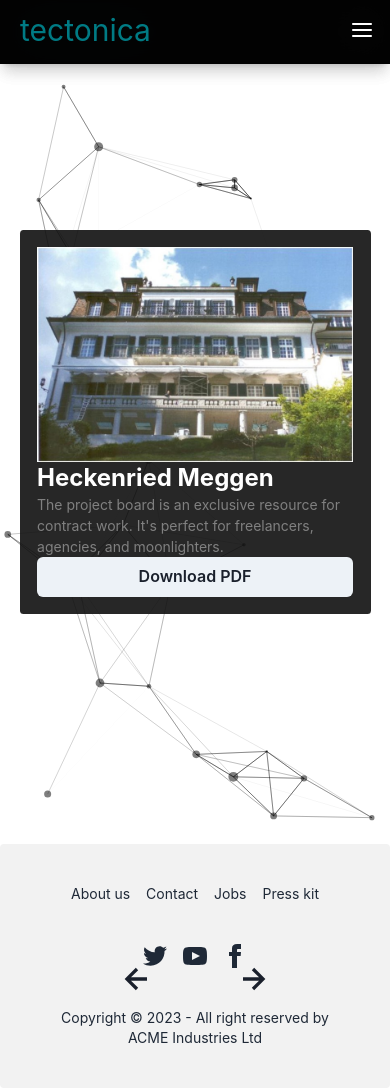
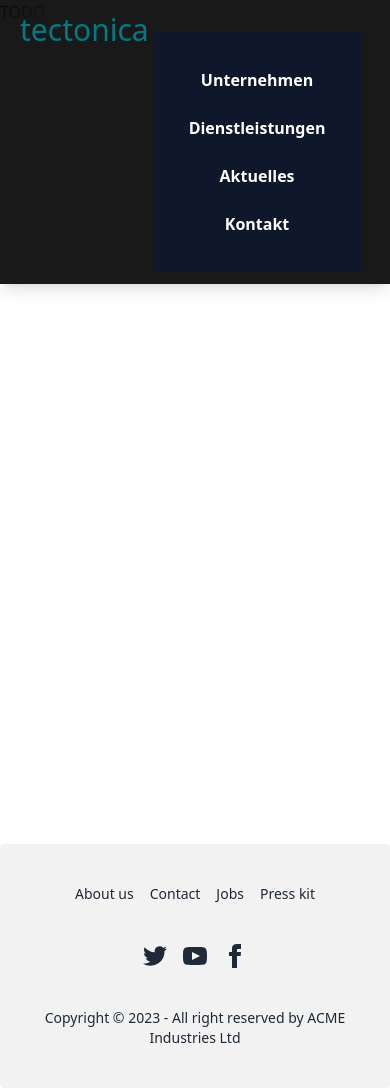
Before and after one commit to cedricschwyter/tectonica, a Next.js app: page /projects in a window 390 px wide. Built offline with nearby package versions, Linux system fonts and the light colour scheme.

Commit message:
chore: get rid of chakra (#49)

```diff
--- a/package.json
+++ b/package.json
@@ -10,10 +10,6 @@
         "prepare": "husky install"
     },
     "dependencies": {
-        "@chakra-ui/icons": "^2.0.12",
-        "@chakra-ui/react": "^2.4.1",
-        "@emotion/react": "^11.10.5",
-        "@emotion/styled": "^11.10.5",
         "@react-google-maps/api": "^2.18.1",
         "@sendgrid/mail": "^7.7.0",
         "@typescript-eslint/parser": "^5.43.0",
@@ -30,7 +26,6 @@
         "react-icons": "^4.6.0",
         "react-slick": "^0.29.0",
         "react-tsparticles": "^2.7.1",
-        "tailwind": "^4.0.0",
         "tailwindcss": "^3.2.6",
         "tsparticles": "^2.7.1",
         "typescript": "^4.9.3"
--- a/pages/_app.tsx
+++ b/pages/_app.tsx
@@ -1,6 +1,4 @@
-import { ChakraProvider } from "@chakra-ui/react";
 import Layout from "@components/Layout";
-import theme from "@definitions/chakra/theme";
 import { NavBar } from "@sections/NavBar";
 import { AnimatePresence } from "framer-motion";
 import '../src/global.css';
@@ -9,11 +7,9 @@ import '../src/global.css';
 function MyApp({ Component, pageProps, router }) {
   return (
     <>
-      <ChakraProvider theme={theme}>
-        <Layout>
-          <Component className='w-screen h-screen mt-32 bg-white' {...pageProps} key={router.asPath} />
-        </Layout>
-      </ChakraProvider>
+      <Layout>
+        <Component className='w-screen h-screen mt-32 bg-white' {...pageProps} key={router.asPath} />
+      </Layout>
     </>
   );
 }
--- a/pages/projects.tsx
+++ b/pages/projects.tsx
@@ -1,16 +1,4 @@
 import React from 'react';
-import {
-    Box,
-    IconButton,
-    useBreakpointValue,
-    Heading,
-    Text,
-    Button,
-    Flex,
-    Image,
-    Link,
-    Spacer,
-} from '@chakra-ui/react';
 import Slider from 'react-slick';
 import Router from 'next/router';
 import { BiLeftArrowAlt, BiRightArrowAlt } from 'react-icons/bi';
@@ -22,8 +10,8 @@ import { motion } from 'framer-motion';
 
 const Projects = () => {
     const [slider, setSlider] = React.useState<Slider | null>(null);
-    const top = useBreakpointValue({ base: '90%', md: '50%' });
-    const side = useBreakpointValue({ base: '30%', md: '40px' });
+    // const top = useBreakpointValue({ base: '90%', md: '50%' });
+    // const side = useBreakpointValue({ base: '30%', md: '40px' });
     const pdfs = [
         '2003_Heckenried_Meggen',
         '2006_Wilstrasse_Dübendorf',
@@ -72,86 +60,87 @@ const Projects = () => {
         )
     }
     return (
-        <motion.div initial={{ opacity: 0 }} animate={{ opacity: 1 }} >
-            <StyleSheet />
-            <Background />
-            <PageTitle title={"tectonica | Projekte"} />
-            <Flex flexDirection="column" w={'full'} minHeight="100vh" height="100%">
-                <NavBar />
-                <Box
-                    bgGradient={'radial(blackAlpha.700, transparent)'}
-                    height={'100vh'}
-                    width={'full'}
-                    overflow={'hidden'}>
-                    <IconButton
-                        aria-label="left-arrow"
-                        variant="ghost"
-                        position="absolute"
-                        left={side}
-                        top={top}
-                        transform={'translate(0%, -50%)'}
-                        zIndex={2}
-                        onClick={() => slider?.slickPrev()}>
-                        <BiLeftArrowAlt size="40px" />
-                    </IconButton>
-                    <IconButton
-                        aria-label="right-arrow"
-                        variant="ghost"
-                        position="absolute"
-                        right={side}
-                        top={top}
-                        transform={'translate(0%, -50%)'}
-                        zIndex={2}
-                        onClick={() => slider?.slickNext()}>
-                        <BiRightArrowAlt size="40px" />
-                    </IconButton>
-                    <Slider
-                        dots={false}
-                        arrows={true}
-                        infinite={true}
-                        slidesToShow={1}
-                        slidesToScroll={1}
-                        ref={(slider) => setSlider(slider)}
-                    >
-                        {projects.map((project, index) => (
-                            <CenteredWidget key={index}>
-                                <Flex flexDir={{ base: "column", md: "row-reverse" }}>
-                                    <Flex>
-                                        <Image src={`/img/${project.file}.jpg`} alt="Preview" />
-                                    </Flex>
-                                    <Flex flexDir={"column"} mr="2%" width={"100%"}>
-                                        <Heading fontSize={{ base: '2xl', md: '4xl' }} color={"white"}>
-                                            {project.title}
-                                        </Heading>
-                                        <Text fontSize={{ base: 'sm', lg: 'md' }} color="GrayText">
-                                            {project.text}
-                                        </Text>
-                                        <Spacer />
-                                        <Button onClick={() => { Router.push(`/pdf/${project.file}.pdf`) }}>
-                                            Download PDF
-                                        </Button>
-                                    </Flex>
-                                </Flex>
-                            </CenteredWidget>
-                        ))}
-                        <CenteredWidget key={4}>
-                            <Flex flexDir={"column"} mr="2%">
-                                <Heading fontSize={{ base: '3xl', md: '4xl', lg: '5xl' }} color={"white"}>
-                                    Alle Projekte
-                                </Heading>
-                                <Flex flexDir={"column"}>
-                                    {
-                                        pdfs.map((pdf, index) => {
-                                            return (<Link target="_blank" href={'/pdf/' + pdf + '.pdf'} key={index} color="GrayText">{pdf.replaceAll('_', ' ')}</Link>)
-                                        })
-                                    }
-                                </Flex>
-                            </Flex>
-                        </CenteredWidget>
-                    </Slider>
-                </Box>
-            </Flex >
-        </motion.div>
+        <>TODO</>
+        // <motion.div initial={{ opacity: 0 }} animate={{ opacity: 1 }} >
+        //     <StyleSheet />
+        //     <Background />
+        //     <PageTitle title={"tectonica | Projekte"} />
+        //     <Flex flexDirection="column" w={'full'} minHeight="100vh" height="100%">
+        //         <NavBar />
+        //         <Box
+        //             bgGradient={'radial(blackAlpha.700, transparent)'}
+        //             height={'100vh'}
+        //             width={'full'}
+        //             overflow={'hidden'}>
+        //             <IconButton
+        //                 aria-label="left-arrow"
+        //                 variant="ghost"
+        //                 position="absolute"
+        //                 left={side}
+        //                 top={top}
+        //                 transform={'translate(0%, -50%)'}
+        //                 zIndex={2}
+        //                 onClick={() => slider?.slickPrev()}>
+        //                 <BiLeftArrowAlt size="40px" />
+        //             </IconButton>
+        //             <IconButton
+        //                 aria-label="right-arrow"
+        //                 variant="ghost"
+        //                 position="absolute"
+        //                 right={side}
+        //                 top={top}
+        //                 transform={'translate(0%, -50%)'}
+        //                 zIndex={2}
+        //                 onClick={() => slider?.slickNext()}>
+        //                 <BiRightArrowAlt size="40px" />
+        //             </IconButton>
+        //             <Slider
+        //                 dots={false}
+        //                 arrows={true}
+        //                 infinite={true}
+        //                 slidesToShow={1}
+        //                 slidesToScroll={1}
+        //                 ref={(slider) => setSlider(slider)}
+        //             >
+        //                 {projects.map((project, index) => (
+        //                     <CenteredWidget key={index}>
+        //                         <Flex flexDir={{ base: "column", md: "row-reverse" }}>
+        //                             <Flex>
+        //                                 <Image src={`/img/${project.file}.jpg`} alt="Preview" />
+        //                             </Flex>
+        //                             <Flex flexDir={"column"} mr="2%" width={"100%"}>
+        //                                 <Heading fontSize={{ base: '2xl', md: '4xl' }} color={"white"}>
+        //                                     {project.title}
+        //                                 </Heading>
+        //                                 <Text fontSize={{ base: 'sm', lg: 'md' }} color="GrayText">
+        //                                     {project.text}
+        //                                 </Text>
+        //                                 <Spacer />
+        //                                 <Button onClick={() => { Router.push(`/pdf/${project.file}.pdf`) }}>
+        //                                     Download PDF
+        //                                 </Button>
+        //                             </Flex>
+        //                         </Flex>
+        //                     </CenteredWidget>
+        //                 ))}
+        //                 <CenteredWidget key={4}>
+        //                     <Flex flexDir={"column"} mr="2%">
+        //                         <Heading fontSize={{ base: '3xl', md: '4xl', lg: '5xl' }} color={"white"}>
+        //                             Alle Projekte
+        //                         </Heading>
+        //                         <Flex flexDir={"column"}>
+        //                             {
+        //                                 pdfs.map((pdf, index) => {
+        //                                     return (<Link target="_blank" href={'/pdf/' + pdf + '.pdf'} key={index} color="GrayText">{pdf.replaceAll('_', ' ')}</Link>)
+        //                                 })
+        //                             }
+        //                         </Flex>
+        //                     </Flex>
+        //                 </CenteredWidget>
+        //             </Slider>
+        //         </Box>
+        //     </Flex >
+        // </motion.div>
     );
 }
 
--- a/pages/team.tsx
+++ b/pages/team.tsx
@@ -1,13 +1,4 @@
-import {
-    Box,
-    Flex,
-    Image,
-    SimpleGrid,
-    Heading,
-    Text,
-    Center
-} from '@chakra-ui/react';
-import Background from '@components/Background';
+; import Background from '@components/Background';
 import PageTitle from '@components/PageTitle';
 import { NavBar } from '@sections/NavBar';
 import { motion } from 'framer-motion';
@@ -27,62 +18,63 @@ const Team = () => {
     ]
 
     return (
-        <motion.div initial={{ opacity: 0 }} animate={{ opacity: 1 }} >
-            <Background />
-            <PageTitle title={"tectonica | Team"} />
-            <Flex flexDirection="column" w={'full'} minHeight="100vh" height="100%">
-                <NavBar />
-                <Flex
-                    flexDirection={"column"}
-                    w={'full'}
-                    minHeight="100vh"
-                    height={"100%"}
-                    p="10% 15%"
-                >
-                    <Center>
-                        <Heading fontSize={{ base: '2xl', md: '4xl' }} color={"white"} pb={{ base: '1vh', md: '5vh' }} pt={{ base: '4vh', md: '' }} zIndex={1}>Unser Team</Heading>
-                    </Center>
-                    <SimpleGrid minChildWidth={["50%", "30%"]} spacing={{ base: '2vh', md: '3vh' }} width="100%">
-                        {members.map((member, index) => (
-                            <Flex
-                                key={index}
-                                backgroundColor={"rgba(16,16,16,0.9)"}
-                                p={"2vh"}
-                                rounded={"lg"}
-                                borderRadius={"1%"}
-                                position={"relative"}
-                                flexDirection={"column"}
-                            >
-                                <Image
-                                    src={member.picture}
-                                    alt={``}
-                                    roundedTop="lg"
-                                    height="30vh"
-                                    width={"100%"}
-                                    objectFit="cover"
-                                />
-                                <Flex mt="1" justifyContent="space-between" alignContent="center">
-                                    <Box
-                                        fontSize="1xl"
-                                        fontWeight="semibold"
-                                        lineHeight="tight"
-                                    >
-                                        {member.name}
-                                    </Box>
-                                    <Box
-                                        fontSize="1xl"
-                                        fontWeight="semibold"
-                                        lineHeight="tight"
-                                    >
-                                        {member.position}
-                                    </Box>
-                                </Flex>
-                            </Flex>
-                        ))}
-                    </SimpleGrid>
-                </Flex>
-            </Flex>
-        </motion.div >
+        <>TODO</>
+        // <motion.div initial={{ opacity: 0 }} animate={{ opacity: 1 }} >
+        //     <Background />
+        //     <PageTitle title={"tectonica | Team"} />
+        //     <Flex flexDirection="column" w={'full'} minHeight="100vh" height="100%">
+        //         <NavBar />
+        //         <Flex
+        //             flexDirection={"column"}
+        //             w={'full'}
+        //             minHeight="100vh"
+        //             height={"100%"}
+        //             p="10% 15%"
+        //         >
+        //             <Center>
+        //                 <Heading fontSize={{ base: '2xl', md: '4xl' }} color={"white"} pb={{ base: '1vh', md: '5vh' }} pt={{ base: '4vh', md: '' }} zIndex={1}>Unser Team</Heading>
+        //             </Center>
+        //             <SimpleGrid minChildWidth={["50%", "30%"]} spacing={{ base: '2vh', md: '3vh' }} width="100%">
+        //                 {members.map((member, index) => (
+        //                     <Flex
+        //                         key={index}
+        //                         backgroundColor={"rgba(16,16,16,0.9)"}
+        //                         p={"2vh"}
+        //                         rounded={"lg"}
+        //                         borderRadius={"1%"}
+        //                         position={"relative"}
+        //                         flexDirection={"column"}
+        //                     >
+        //                         <Image
+        //                             src={member.picture}
+        //                             alt={``}
+        //                             roundedTop="lg"
+        //                             height="30vh"
+        //                             width={"100%"}
+        //                             objectFit="cover"
+        //                         />
+        //                         <Flex mt="1" justifyContent="space-between" alignContent="center">
+        //                             <Box
+        //                                 fontSize="1xl"
+        //                                 fontWeight="semibold"
+        //                                 lineHeight="tight"
+        //                             >
+        //                                 {member.name}
+        //                             </Box>
+        //                             <Box
+        //                                 fontSize="1xl"
+        //                                 fontWeight="semibold"
+        //                                 lineHeight="tight"
+        //                             >
+        //                                 {member.position}
+        //                             </Box>
+        //                         </Flex>
+        //                     </Flex>
+        //                 ))}
+        //             </SimpleGrid>
+        //         </Flex>
+        //     </Flex>
+        // </motion.div >
     );
 }
 
--- a/src/components/Background.tsx
+++ b/src/components/Background.tsx
@@ -2,7 +2,6 @@ import { useCallback } from "react";
 import type { Container, Engine } from "tsparticles-engine";
 import Particles from "react-tsparticles";
 import { loadFull } from "tsparticles";
-import { Box, useColorModeValue } from "@chakra-ui/react";
 
 const Background = () => {
     const particlesInit = useCallback(async (engine: Engine) => {
@@ -18,7 +17,7 @@ const Background = () => {
         await console.log(container);
     }, []);
     return (
-        <Box zIndex={-1}>
+        <div className="-z-10">
             <Particles
                 id="tsparticles"
                 init={particlesInit}
@@ -26,16 +25,16 @@ const Background = () => {
                 options={{
                     background: {
                         color: {
-                            value: useColorModeValue("#FFFFFF", "#000000"),
+                            value: "#000000",
                         },
                     },
                     fpsLimit: 120,
                     particles: {
                         color: {
-                            value: useColorModeValue("#000000", "#FFFFFF"),
+                            value: "#FFFFFF",
                         },
                         links: {
-                            color: useColorModeValue("#000000", "#FFFFFF"),
+                            color: "#FFFFFF",
                             distance: 150,
                             enable: true,
                             opacity: 0.5,
@@ -74,7 +73,7 @@ const Background = () => {
                     detectRetina: true,
                 }}
             />
-        </Box>
+        </div>
     );
 };
 export default Background;
--- a/src/components/CenteredWidget.tsx
+++ b/src/components/CenteredWidget.tsx
@@ -1,29 +1,31 @@
-import { Box, FlexProps, Flex, Stack } from "@chakra-ui/react";
 
-interface CenteredWidgetProps extends FlexProps {
+interface CenteredWidgetProps {
     width?: string;
     children?: React.ReactNode;
 }
 
 const CenteredWidget = ({ width = "60%", children }: CenteredWidgetProps) => {
     return (
-        <Box
-            position="relative"
-            backgroundPosition="center"
-            backgroundRepeat="no-repeat"
-            backgroundSize="cover"
-            minH={"100vh"}
-        >
-            <Flex justify="center" align={"center"} minH={"100vh"}>
-                <Stack
-                    w={{ base: '90%', md: width }}
-                >
-                    <Flex width={"100%"} backgroundColor={"rgba(16,16,16,0.9)"} p={"5%"} borderRadius={"1%"}>
-                        {children}
-                    </Flex>
-                </Stack>
-            </Flex>
-        </Box>
+
+        <>TODO</>
+        // TODO: Cleanup we probably don't need this
+        // <Box
+        //     position="relative"
+        //     backgroundPosition="center"
+        //     backgroundRepeat="no-repeat"
+        //     backgroundSize="cover"
+        //     minH={"100vh"}
+        // >
+        //     <Flex justify="center" align={"center"} minH={"100vh"}>
+        //         <Stack
+        //             w={{ base: '90%', md: width }}
+        //         >
+        //             <Flex width={"100%"} backgroundColor={"rgba(16,16,16,0.9)"} p={"5%"} borderRadius={"1%"}>
+        //                 {children}
+        //             </Flex>
+        //         </Stack>
+        //     </Flex>
+        // </Box>
     )
 }
 export default CenteredWidget;
--- a/src/definitions/chakra/theme.tsx
+++ /dev/null
@@ -1,20 +0,0 @@
-import { extendTheme } from '@chakra-ui/react';
-
-const config = {
-  initialColorMode: 'light',
-  useSystemColorMode: false,
-};
-const styles = {
-  global: {
-    body: {
-      bg: 'white'
-    },
-  },
-}
-
-const theme = extendTheme({
-  config,
-  styles
-});
-
-export default theme;
--- a/src/sections/NavBar.tsx
+++ b/src/sections/NavBar.tsx
@@ -1,18 +1,3 @@
-import {
-    Box,
-    Flex,
-    Text,
-    Button,
-    Stack,
-    Menu,
-    MenuButton,
-    MenuList,
-    MenuItem,
-    MenuDivider,
-} from '@chakra-ui/react';
-import {
-    HamburgerIcon,
-} from '@chakra-ui/icons';
 import NextLink from 'next/link';
 
 const navItems = [
@@ -57,20 +42,14 @@ export const NavBar = () => {
         <div
             className='fixed top-0 z-50 w-full pb-1 mr-3 shadow-lg bg-black/90 backdrop-blur-xl'
         >
-            <Flex
-                backgroundColor={"rgba(0,0,0,0)"}
-                color={'white'}
-                py={{ base: 2 }}
-                px={{ base: 4 }}
-                align={'center'}>
-                <Flex flex={{ base: 1 }} justify={"start"}>
-                    <Text
-                        className='p-1 text-3xl rounded-sm text-accent'
-                        textAlign={["left", "center", "center"]}
-                        as={NextLink} href={"/"}>
+            <div className='flex px-4 py-2 text-white align-center'>
+                <div className='flex justify-start basis-1'>
+                    <NextLink
+                        className='p-1 text-3xl text-left rounded-sm text-accent'
+                        href={"/"}>
                         tectonica
-                    </Text>
-                </Flex>
+                    </NextLink>
+                </div>
                 <div className='hidden w-full gap-2 text-white sm:flex basis-1/2'>
                     {
                         navItems.map((item, index) => {
@@ -107,22 +86,25 @@ export const NavBar = () => {
                     <NextLink className='w-full p-2 font-semibold text-center transition-all rounded hover:shadow-md hover:bg-white/30 hover:scale-105 active:shadow-inner active:scale-95 ' href={'/jobs'}>Jobs</NextLink>
                     <NextLink className='w-full p-2 font-semibold text-center transition-all rounded hover:shadow-md hover:bg-white/30 hover:scale-105 active:shadow-inner active:scale-95 ' href={'/contact'}>Kontakt</NextLink> */}
                 </div>
-                <Stack
+                <div id='stack-chakra'
                     className='sm:!hidden block'
-                    flex={{ base: 1, md: 0 }}
-                    justify={'flex-end'}
-                    direction={'row'}
-                    spacing={6}>
-                    <Menu>
-                        <MenuButton
-                            as={Button}
-                            rounded={'full'}
-                            variant={'link'}
-                            cursor={'pointer'}
-                            minW={0}>
-                            <HamburgerIcon w={6} h={6} color='white' />
-                        </MenuButton>
-                        <MenuList className='!bg-slate-900 p-6' flexDir={"column"}>
+                // flex={{ base: 1, md: 0 }}
+                // justify={'flex-end'}
+                // direction={'row'}
+                // spacing={6}
+                >
+                    <div>
+                        <button
+                            className=''
+                        // as={Button}
+                        // rounded={'full'}
+                        // variant={'link'}
+                        // cursor={'pointer'}
+                        // minW={0}
+                        >
+                            {/* <HamburgerIcon w={6} h={6} color='white' /> */}
+                        </button>
+                        <div className='!bg-slate-900 p-6 flex flex-col'>
                             {
                                 navItems.map((item, index) => {
                                     return (
@@ -137,10 +119,10 @@ export const NavBar = () => {
                                     )
                                 })
                             }
-                        </MenuList>
-                    </Menu>
-                </Stack>
-            </Flex>
+                        </div>
+                    </div>
+                </div>
+            </div>
         </div>
     )
 }
```
Also changed, not shown: pages/contact.tsx (deleted, +0 -85 lines), pages/index.tsx (+13 -23 lines), src/sections/Footer.tsx (+1 -39 lines), src/sections/Vision.tsx (+11 -12 lines), 1 other file (tests, documents, lock files or other folders).
